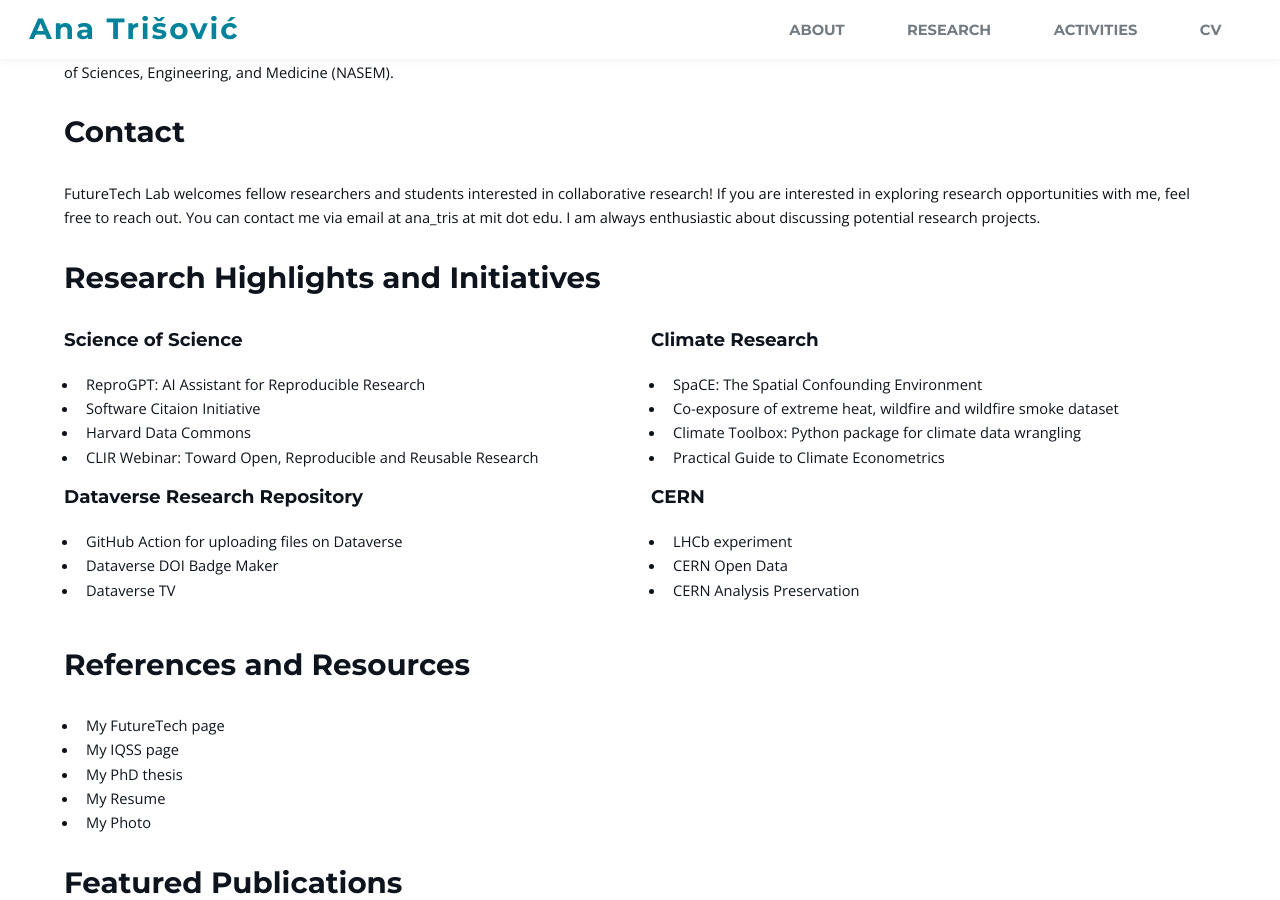
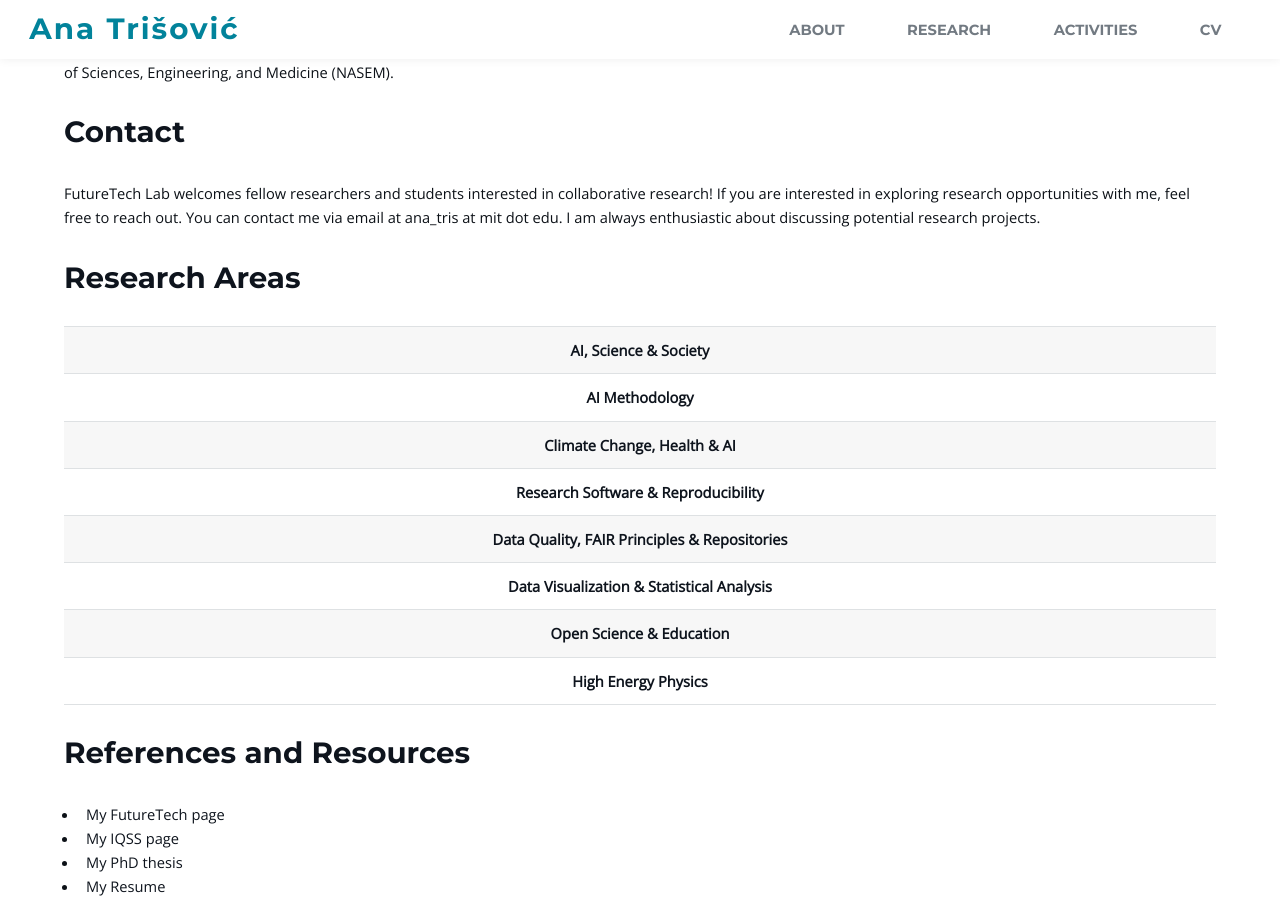
Before and after one commit to atrisovic/anatrisovic.github.io, a Jekyll site: the page built from index.html, in a window 1280 px wide and 900 px high, scrolled down 1372 px. Built offline with Jekyll 4.4.1, drawn with Linux system fonts in a browser that asks for light colours.

Commit message:
add dynamic research areas

```diff
--- /dev/null
+++ b/_data/areas.yml
@@ -0,0 +1,16 @@
+- id: 1
+  area: AI, Science & Society
+- id: 3
+  area: AI Methodology
+- id: 4
+  area: Climate Change, Health & AI
+- id: 6
+  area: Research Software & Reproducibility
+- id: 7
+  area: Data Quality, FAIR Principles & Repositories
+- id: 9
+  area: Data Visualization & Statistical Analysis
+- id: 10
+  area: Open Science & Education
+- id: 8
+  area: High Energy Physics
--- a/index.html
+++ b/index.html
@@ -7,58 +7,19 @@
 
 {% include main.html %}
 
-
 <section id="one" class="wrapper">
-  <h1>Research Highlights and Initiatives</h1>
-  <div class="row">
-    <div class="6u 12u$(small)">
-      <div>
-        <h3>Science of Science</h3>
-        <p>
-        <ul>
-          <li><a href="https://chat.openai.com/g/g-m2zcOcRgu-reprogpt">ReproGPT: AI Assistant for Reproducible Research</a></li>
-          <li><a href="https://cfa-library.github.io/citesoftware.org/">Software Citaion Initiative</a></li>
-          <li><a href="https://sites.harvard.edu/harvard-data-commons/about/">Harvard Data Commons</a></li>
-          <li><a href="https://atrisovic.github.io/clir-webinar/">CLIR Webinar: Toward Open, Reproducible and Reusable Research</a></li>
-        </ul>
-        </p>
-      </div>
-      <div>
-        <h3>Dataverse Research Repository</h3>
-        <p>
-
-        <ul>
-          <li><a href="https://github.com/marketplace/actions/dataverse-uploader-action">GitHub Action for uploading files on Dataverse</a></li>
-          <li><a href="https://atrisovic.github.io/dataverse-badge/">Dataverse DOI Badge Maker</a></li>
-          <li><a href="https://iqss.github.io/dataverse-tv/">Dataverse TV</a></li>
-        </ul>
-        </p>
-      </div>
-    </div>
-    <div class="6u 12u$(small)">
-      <div>
-        <h3>Climate Research</h3>
-        <p>
-        <ul>
-          <li><a href="https://github.com/NSAPH-Projects/space">SpaCE: The Spatial Confounding Environment</a></li>
-          <li><a href="https://doi.org/10.7910/DVN/9VDUAP">Co-exposure of extreme heat, wildfire and wildfire smoke dataset</a></li>
-          <li><a href="https://github.com/ClimateImpactLab/climate_toolbox">Climate Toolbox: Python package for climate data wrangling</a></li>
-          <li><a href="https://climateestimate.net">Practical Guide to Climate Econometrics</a></li>
-        </ul>
-        </p>
-      </div>
-      <div>
-        <h3>CERN</h3>
-        <p>
-        <ul>
-          <li><a href="http://lhcb.web.cern.ch/lhcb/">LHCb experiment</a></li>
-          <li><a href="http://opendata.cern.ch">CERN Open Data</a></li>
-          <li><a href="https://analysispreservation.cern.ch">CERN Analysis Preservation</a></li>
-        </ul>
-        </p>
-      </div>
-    </div>
-  </div>
+  <h1>Research Areas</h1>
+  <table>
+    <tbody>
+      {% for area in site.data.areas %}
+      <tr>
+        <td style="text-align: center; font-weight: bold;">
+          <a href="area.html?id={{ area.id }}">{{ area.area }}</a>
+        </td>
+      </tr>
+      {% endfor %}
+    </tbody>
+  </table>
 </section>
 
 <!-- Two -->
```
Also changed, not shown: _data/publications.yml (+89 -0 lines), _data/resources.yml (added, +69 -0 lines), area.html (added, +130 -0 lines), research.html (+13 -0 lines).
